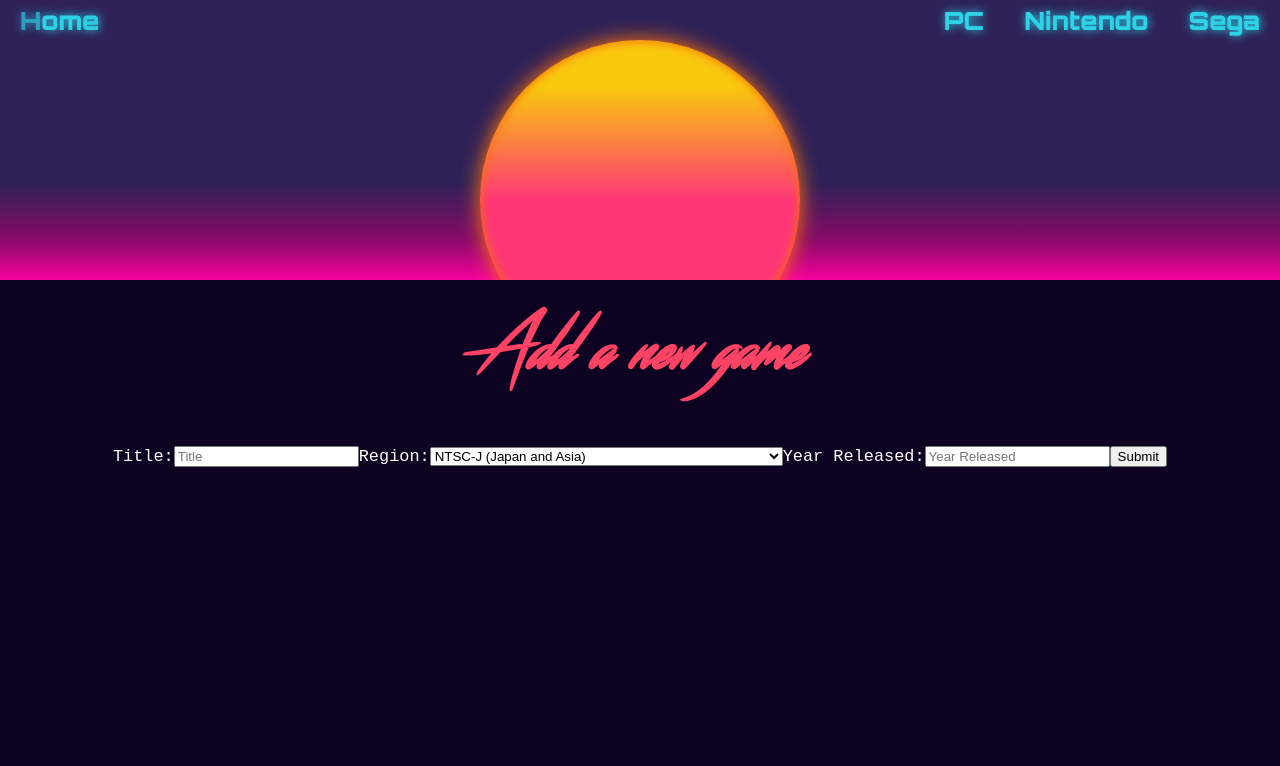
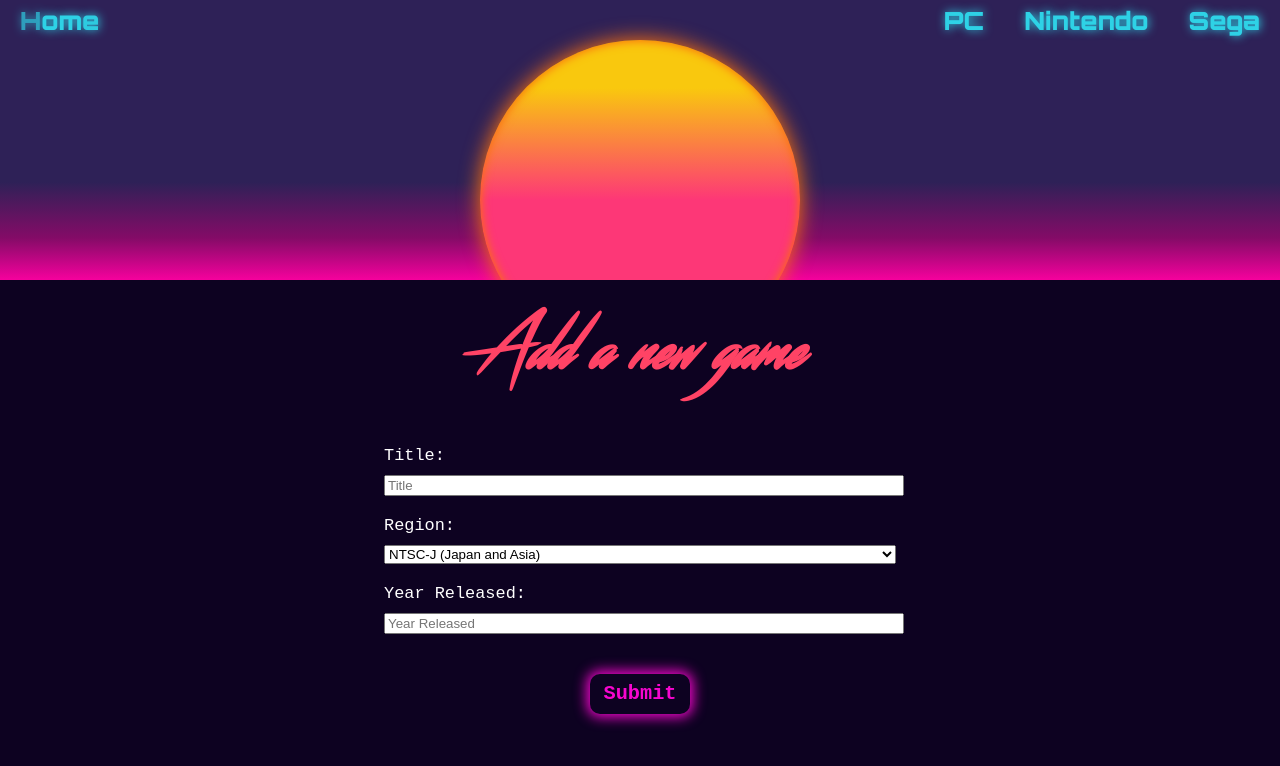
Before and after one commit to IvanCastillo1986/video-game-log, a React (Create React App) app: page /add-game in a window 1280 px wide. Shown: the top 766 px of the page. Built offline with nearby package versions, Linux system fonts and the light colour scheme; no server answers.

Commit message:
making API call to back end and populating games list in Platform.js

```diff
--- a/package.json
+++ b/package.json
@@ -6,6 +6,7 @@
     "@testing-library/jest-dom": "^5.16.5",
     "@testing-library/react": "^13.4.0",
     "@testing-library/user-event": "^13.5.0",
+    "axios": "^1.4.0",
     "react": "^18.2.0",
     "react-dom": "^18.2.0",
     "react-router-dom": "^6.11.2",
--- a/src/components/choose_console/ChooseConsole.jsx
+++ b/src/components/choose_console/ChooseConsole.jsx
@@ -5,7 +5,7 @@ import './chooseConsole.scss'
 
 
 
-export default function ChooseConsole({ consoleLinks }) {
+export default function ChooseConsole({ gameConsoleLinks }) {
 
 
     return (
@@ -13,8 +13,8 @@ export default function ChooseConsole({ consoleLinks }) {
             <h2>Which console would you like to browse through?</h2>
 
             <ul>
-                {consoleLinks.map(console =>
-                    <li> <Link to={console.url}>{console.name}</Link> </li>
+                {gameConsoleLinks.map(gameConsole =>
+                    <li key={gameConsole.name}> <Link to={gameConsole.url}>{gameConsole.name}</Link> </li>
                 )}
             </ul>
         </div>
--- a/src/components/game_form/GameForm.jsx
+++ b/src/components/game_form/GameForm.jsx
@@ -1,4 +1,5 @@
 import React, { useState } from 'react'
+import { useNavigate } from 'react-router-dom'
 
 import { snesGames } from '../../models/snesGames'
 
@@ -7,6 +8,8 @@ import './game-form.scss'
 
 
 export default function GameForm() {
+
+    const navigate = useNavigate()
 
     const [game, setGame] = useState({
         title: '',
@@ -21,9 +24,14 @@ export default function GameForm() {
 
     function handleSubmit(e) {
         e.preventDefault()
-        snesGames.push(game)
-        console.log(snesGames)
+
+        const newSnesGames = [...snesGames]
+
+        newSnesGames.push(game)
+        console.log(newSnesGames)
+        navigate("/nintendo/snes", {state: { newSnesGames: newSnesGames } })
     }
+
 
 
 
--- a/src/components/game_form/game-form.scss
+++ b/src/components/game_form/game-form.scss
@@ -1,12 +1,40 @@
 .game-form {
-    // max-width: 40%;
-    // margin: 0 auto;
-    // text-align: center;
+    max-width: 40%;
+    margin: 0 auto;
+    text-align: center;
 
     label {
-
+        display: block;
+        text-align: left;
+        margin-bottom: 10px;
     }
     input {
-
+        width: 100%;
+        margin-bottom: 20px;
+    }
+    select {
+        width: 100%;
+        margin-bottom: 20px;
+    }
+    button {
+        background: #0d0221;
+        width: 100px;
+        height: 40px;
+        border-radius: 10px;
+        border: 3px solid #719e94;
+        border: none;
+        box-shadow: 0 0 13px 3px #f706cf;
+        color: #f706cf;
+        font-size: 1.2em;
+        font-family: monospace;
+        font-weight: bold;
+        margin: 20px 0;
+    }
+    button:hover {
+        background: #fd3777;
+        color: #0d0221;
+        border: 2px solid #0d0221;
+        box-shadow: 0 0 13px 3px #d40778;
+        cursor: pointer;
     }
 }
--- a/src/components/platform/Platform.jsx
+++ b/src/components/platform/Platform.jsx
@@ -1,36 +1,56 @@
-import React, { useState } from 'react'
-import LinkButton from '../../layout/link_button/LinkButton'
+import React, { useState, useEffect } from 'react';
+import { useLocation } from 'react-router-dom';
+import axios from 'axios';
 
-import './platform.scss'
+import LinkButton from '../../layout/link_button/LinkButton';
+
+import './platform.scss';
+
+const API = process.env.REACT_APP_API_URL;
+
+
+// When Platform mounts, take browser url (snes), make api call to back-end /url route in useEffect
+// Then, display games list in component's <ul>
+
+export default function Platform({ gameConsole }) {
+    const [games, setGames] = useState([]);
+
+    const location = useLocation();
+
+    const url = location.pathname.split("/")[location.pathname.split("/").length-1]
+
+
+    useEffect(() => {
+        axios.get(`${API}/${url}Games`)
+            .then(res => setGames(res.data))
+            .catch(err => console.error(`Error in video game log REACT APP ${err}`))
+
+    }, [])
 
 
 
-export default function Platform({ console, games }) {
-
-
-    const gamesList = games.map(game =>
-        <>
-            <li className='platform__game'>
-                <span>Name: {game.name} | Region: {game.region} | Year Released: {game.date_released}</span>
-                <LinkButton
-                    url={"/add-game"}
-                    btnContainerStyle={{display: 'inline'}}
-                    btnStyle={{background: '#2ed2e6', color: 'black', boxShadow: '0 0 13px 3px #2ed2e6', fontWeight: 'bold'}}
-                    message='Update Game'
-                />
-            </li>
-        </>
-    )
 
     return (
         <div className='platform'>
-            <h2>{console}</h2>
+            <h2>{gameConsole}</h2>
             <div><LinkButton url="/add-game" message="Add Game" btnStyle={{animation: 'glimmer 4s infinite'}}></LinkButton></div>
 
             <h2>Games</h2>
             <ul>
-                {gamesList}
+                {games &&
+                games.map(game =>
+                        <li className='platform__game' key={game.name}>
+                            <span>Name: {game.name} | Region: {game.region} | Year Released: {game.date_released}</span>
+                             <LinkButton
+                                url={"/add-game"}
+                                btnContainerStyle={{display: 'inline'}}
+                                btnStyle={{background: '#2ed2e6', color: 'black', boxShadow: '0 0 13px 3px #2ed2e6', fontWeight: 'bold'}}
+                                message='Update Game'
+                            />
+                        </li>
+                    )
+                }
             </ul>
         </div>
     )
-}
+};
--- a/src/components/platform/platform.scss
+++ b/src/components/platform/platform.scss
@@ -9,8 +9,10 @@
     }
     &__game {
         padding: 35px 0 35px 0;
+
     }
     a {
         text-decoration: none;
     }
+
 }
--- a/src/layout/link_button/link-button.scss
+++ b/src/layout/link_button/link-button.scss
@@ -18,6 +18,7 @@
         font-weight: bold;
         // Using glimmer animation only for Platform component 'Add Game' button
         animation: none;
+        cursor: pointer;
     }
 
     @keyframes glimmer {
--- a/src/pages/nintendo/Nintendo.jsx
+++ b/src/pages/nintendo/Nintendo.jsx
@@ -1,5 +1,5 @@
-import React from 'react'
-import { Routes, Route } from 'react-router-dom'
+import React, { useEffect } from 'react'
+import { Routes, Route, useLocation } from 'react-router-dom'
 
 import Platform from '../../components/platform/Platform'
 import ChooseConsole from '../../components/choose_console/ChooseConsole'
@@ -12,7 +12,9 @@ import './nintendo.scss'
 
 export default function Nintendo() {
 
-    const consoleLinks = [
+    const {state} = useLocation()
+
+    const gameConsoleLinks = [
         {
             name: 'Nintendo Entertainment System (NES)',
             url: 'nes'
@@ -28,18 +30,17 @@ export default function Nintendo() {
     ]
 
 
-
     return (
         <div className='nintendo'>
             <h1>Nintendo</h1>
 
             <Routes>
                 <Route index
-                    element={<ChooseConsole consoleLinks={consoleLinks} /> }
+                    element={<ChooseConsole gameConsoleLinks={gameConsoleLinks} /> }
                 />
 
                 <Route path="snes"
-                    element={<Platform console={"Super Nintendo Entertainment System"} games={snesGames} />}
+                    element={<Platform gameConsole={"Super Nintendo Entertainment System"} />}
                 />
             </Routes>
         </div>
```
Also changed, not shown: 1 other file (tests, documents, lock files or other folders).
